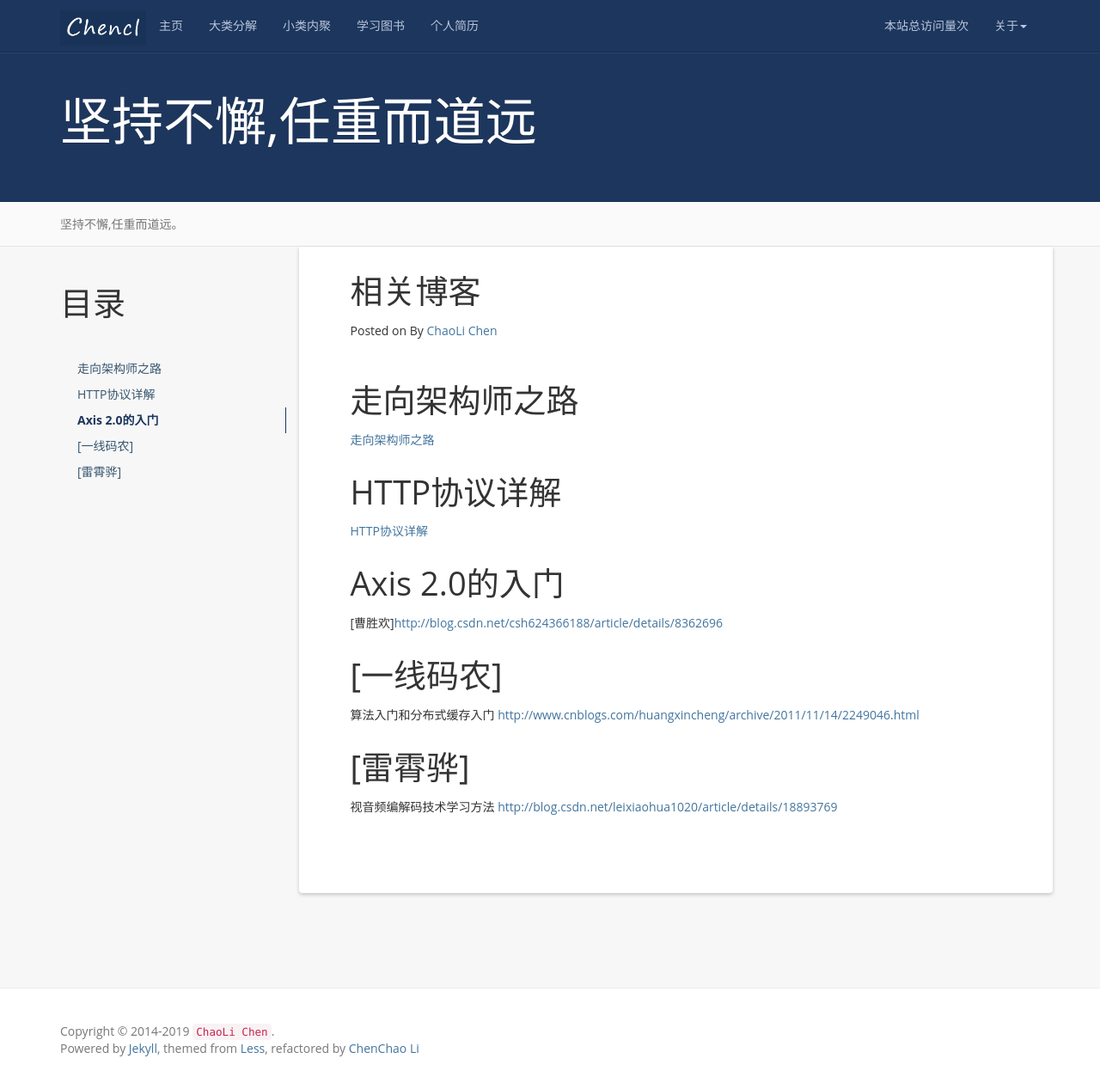
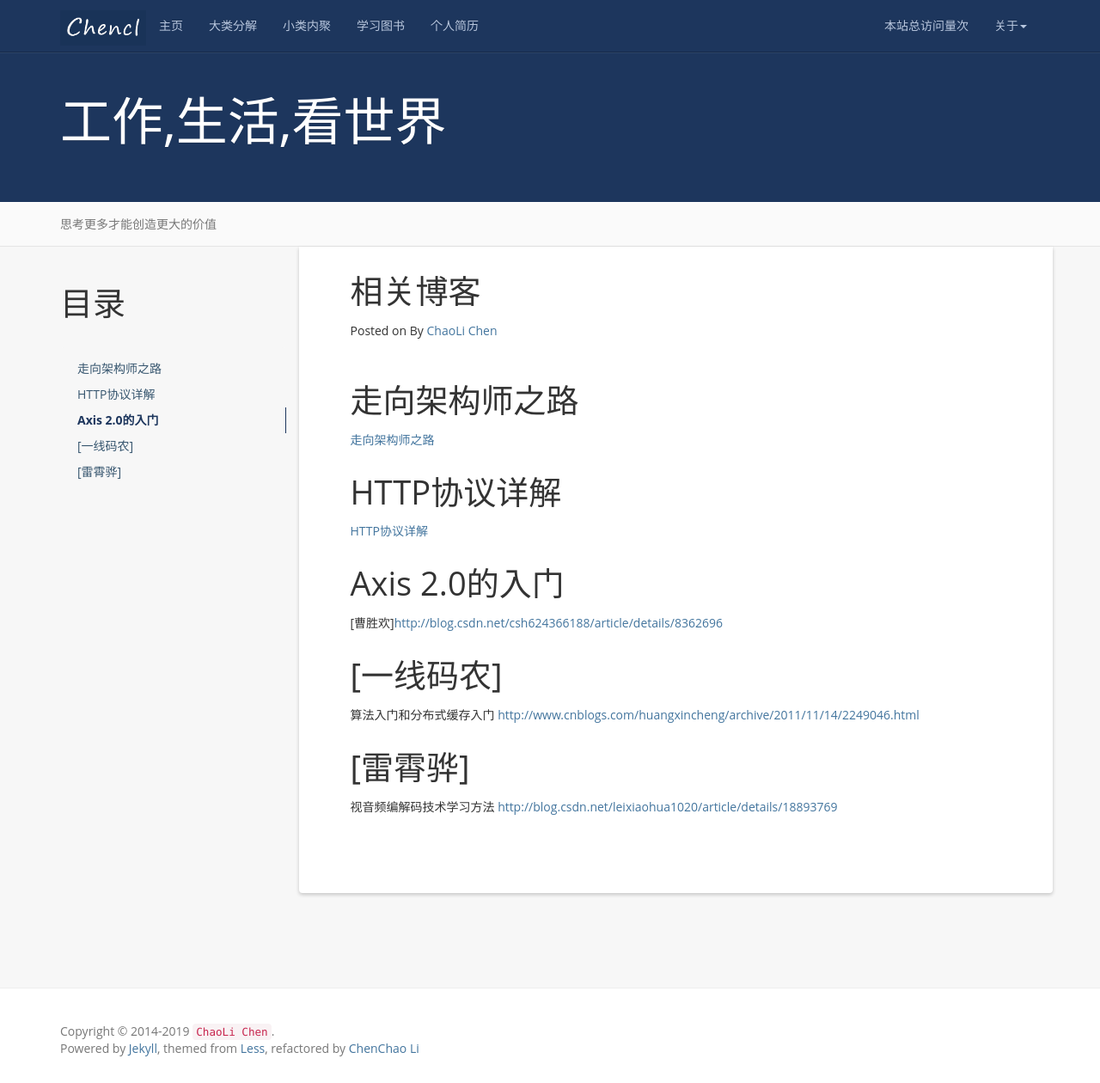
Before and after one commit to CCLCM/chenchaoli.github.io, a Jekyll site: the page built from reference.md, in a window 1280 px wide and 1260 px high. Shown: the whole window at 86% size. Built offline with Jekyll 4.4.1, drawn with Linux system fonts in a browser that asks for light colours; nearby versions of some CDN libraries; comment, search, counter and statistics services are not loaded.

Commit message:
更新Banner

```diff
--- a/_config.yml
+++ b/_config.yml
@@ -6,10 +6,10 @@ url: https://cclcm.github.io/chenchaoli.github.io/
 resume_site: https://cclcm.github.io/chenchaoli.github.io/
 github: https://github.com/CCLCM
 baseurl: "/chenchaoli.github.io"
-description: 实际上, 少就是多!
+description: 人生苦短,活学多用!
 meta_description: 生命不止;折腾不休
-motto: 坚持不懈,任重而道远
-banner: 坚持不懈,任重而道远。
+motto: "工作,生活,看世界"
+banner: "思考更多才能创造更大的价值"
 
 #permalink: /:categories/:year/:month/:day/:title/
 permalink: /:year/:month/:day/:title/
```
